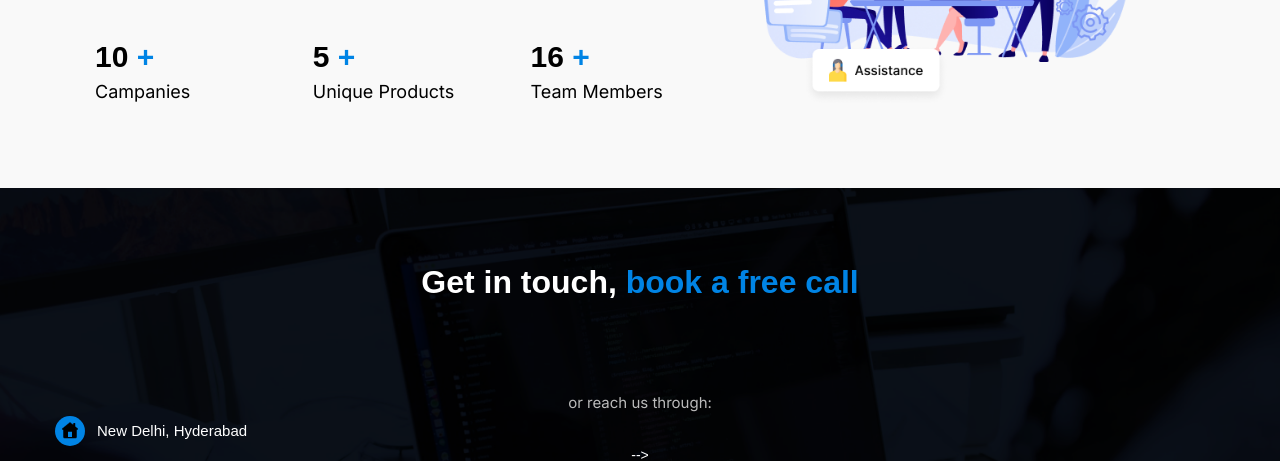
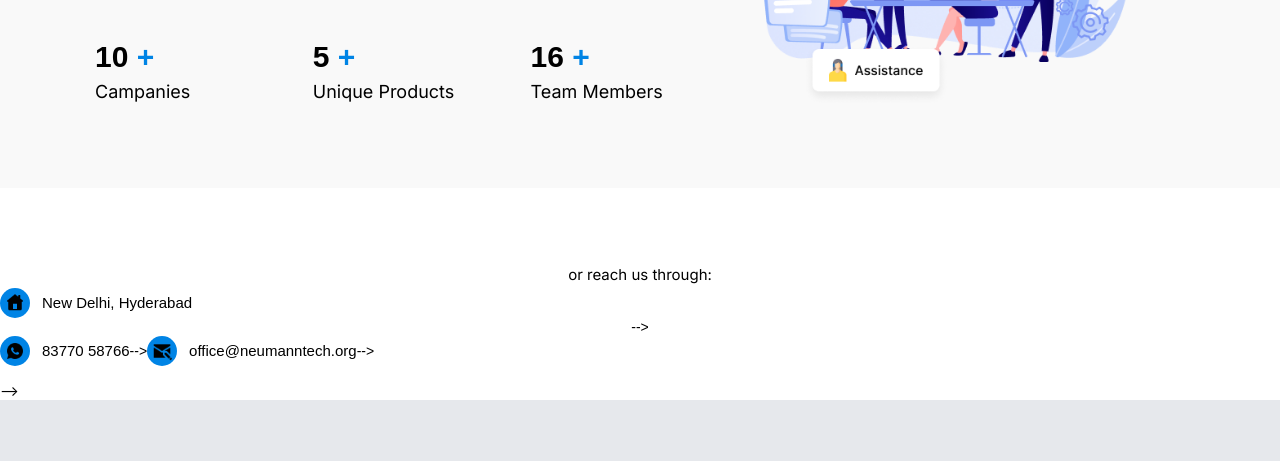
Before and after one commit to rishi3957/NF, a plain HTML site: page index.html in a window 1280 px wide. Shown: the part 3533-3994 px from the top of the page. Drawn offline with Linux system fonts and the light colour scheme.

Commit message:
Update index.html

```diff
--- a/index.html
+++ b/index.html
@@ -667,7 +667,7 @@
     <!-- =====================================
         ==== Start Contact -->
 
-    <section class="contact hero section-padding" data-overlay-dark="11" data-background="img/bg.png" style=""
+<!--     <section class="contact hero section-padding" data-overlay-dark="11" data-background="img/bg.png" style=""
         data-scroll-index="6">
         <div class="container">
             <div class="row">
@@ -779,7 +779,7 @@
                 </div>
             </div>
         </div>
-    </section>
+    </section> -->
 
     <!-- End Contact ====
         ======================================= -->
```
